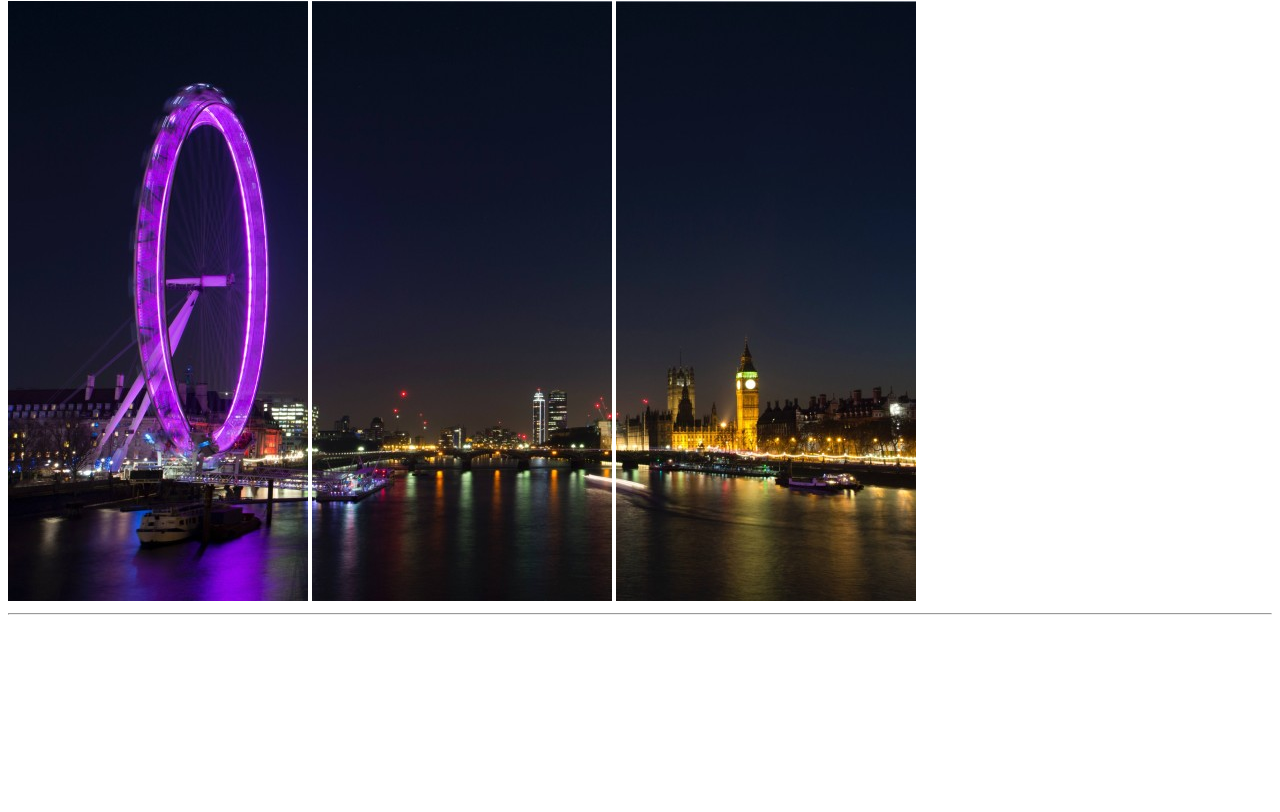
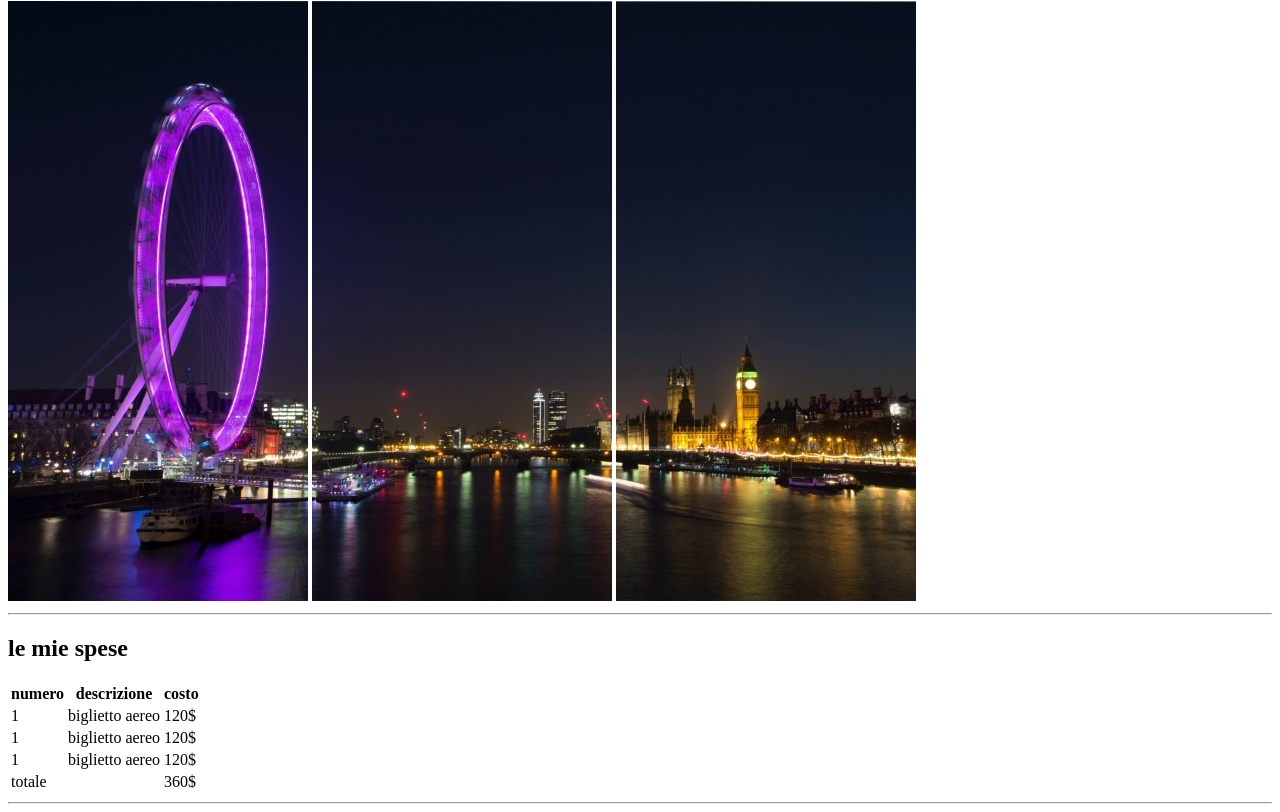
Before and after one commit to gabrielebarcellona/html-london-trip, a plain HTML site: page index.html in a window 1280 px wide. Shown: the part 79-891 px from the top of the page. Before the commit the page ends 800 px from the top, so only its background shows below. Drawn offline with Linux system fonts and the light colour scheme.

Commit message:
first table

```diff
--- a/index.html
+++ b/index.html
@@ -14,5 +14,42 @@
            <img src="img/pexels-bill-emrich-230794-2.jpg" alt="">
            <hr>
     </header>
+    <main>
+        <h2>le mie spese</h2>
+       <table>
+        <thead>
+            <tr>
+                <th>numero</th>
+                <th>descrizione</th>
+                <th>costo</th>
+            </tr>
+        </thead>
+        <tbody>
+            <tr>
+                <td>1</td>
+                 <td>biglietto aereo</td>
+                  <td>120$</td>
+            </tr> <tr>
+                <td>1</td>
+                 <td>biglietto aereo</td>
+                  <td>120$</td>
+            </tr> <tr>
+                <td>1</td>
+                 <td>biglietto aereo</td>
+                  <td>120$</td>
+            </tr>
+            <tfoot>
+                <tr>
+                    <td> totale </td>
+                    <td></td>
+                    <td>360$</td>
+                </tr>
+            </tfoot>
+        </tbody>
+
+       </table>
+       <hr>
+
+    </main>
 </body>
 </html>
```
